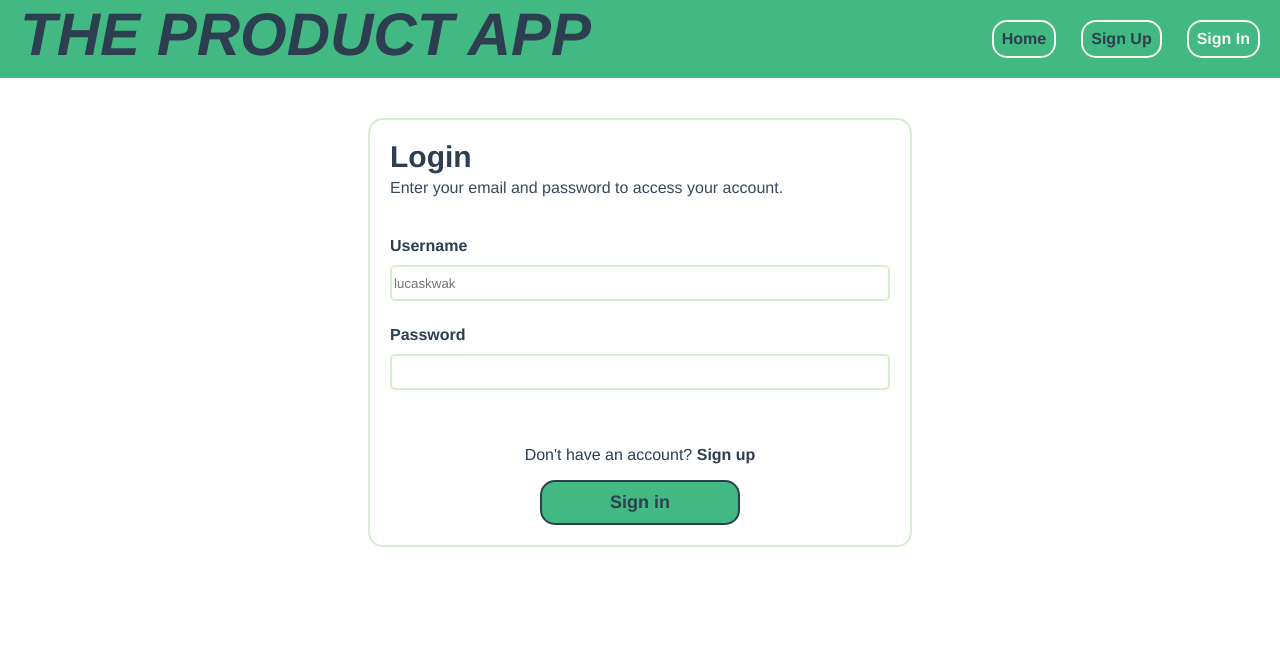
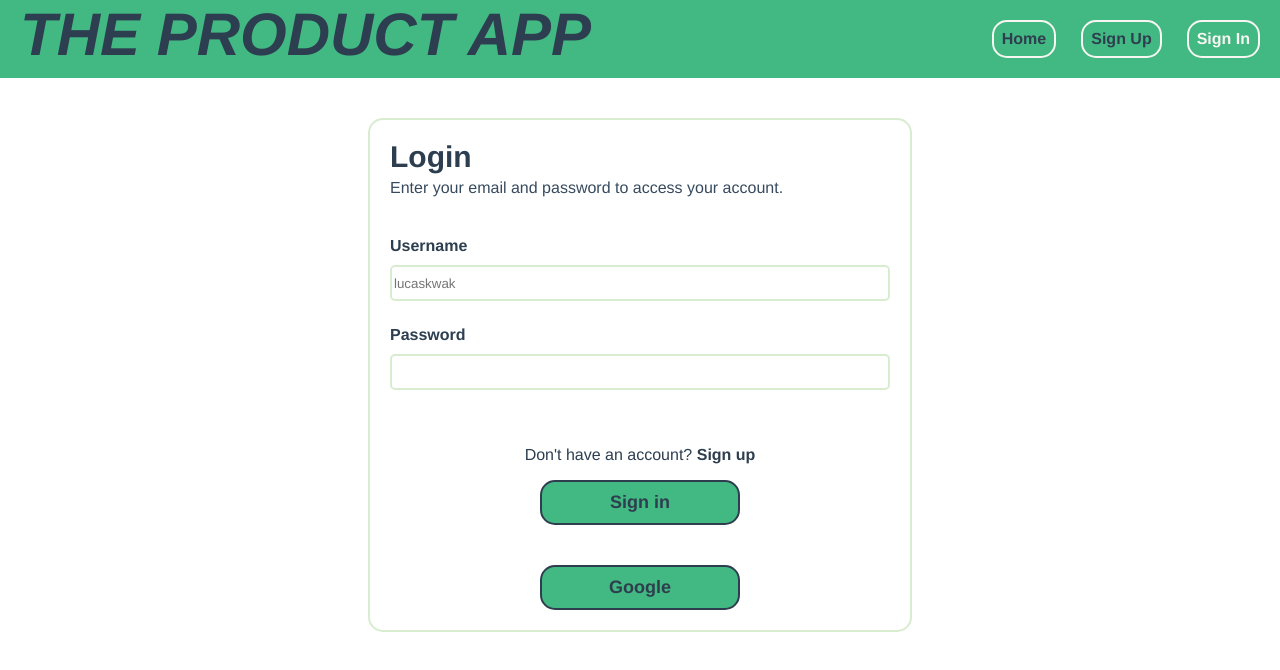
Before and after one commit to LucasKwak/product-app, a Vue app: page /sign-in in a window 1280 px wide. Shown: the top 670 px of the page. Built offline with nearby package versions, Linux system fonts and the light colour scheme.

Commit message:
[OAUTH2] Add the oauth2 login.

```diff
--- a/src/components/SignInForm.vue
+++ b/src/components/SignInForm.vue
@@ -22,6 +22,10 @@
             </p>
             <button class="form__button" type="submit" @click.prevent="signIn">Sign in</button>
         </div>
+
+        <div class="oauth2-wrapper">
+            <button class="form__button" type="submit" @click.prevent="signInGoogle">Google</button>
+        </div>
     </form>
 </template>
 
@@ -41,6 +45,10 @@
             // Para cambiar de vista
             await router.push("/");
         }
+    }
+
+    const signInGoogle = ()=> {
+        store.loginWithOauth2();
     }
 </script>
 
@@ -117,6 +125,7 @@
             a:hover {
                 text-decoration: underline;
             }
+        }
 
         .form__button {
             width: 200px;
@@ -135,5 +144,4 @@
             background-color: white;
         }
     }
-    }
 </style>
```
Lines whose indentation alone changed are shown as unchanged.
